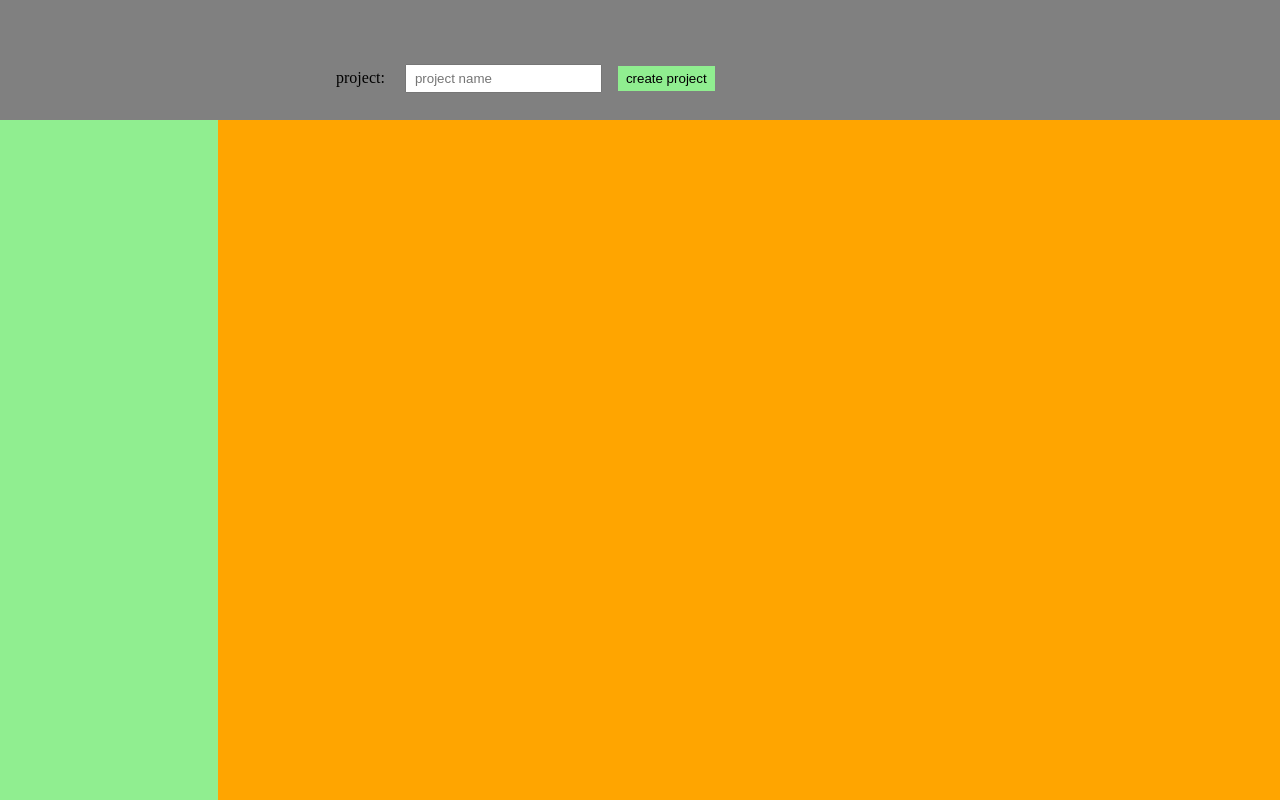
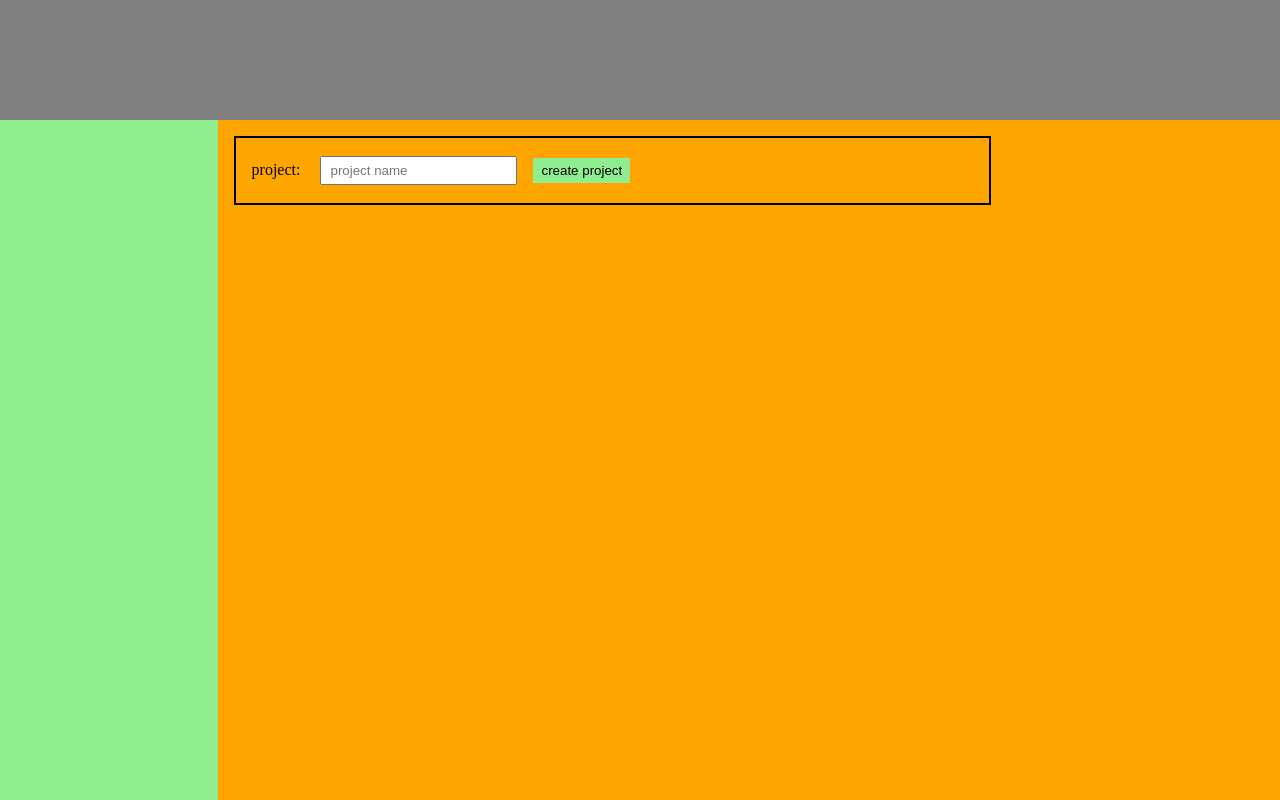
Before and after one commit to bambooOctopus/odin_todo, a website built with webpack: page dist/index.html in a window 1280 px wide. Built offline with nearby package versions, Linux system fonts and the light colour scheme.

Commit message:
body header div added

```diff
--- a/src/domUpdateModule.js
+++ b/src/domUpdateModule.js
@@ -5,11 +5,6 @@ import { projGridCard, projMainCard } from "./projCardModule";
 const header = () => {
     const headerDiv = document.createElement("div");
     headerDiv.classList.add("header-div");
-
-
-    const projForm = projectForm();
-    projForm.classList.add("proj-form");
-    headerDiv.appendChild(projForm)
 
     return headerDiv
 };
@@ -27,6 +22,12 @@ const projGridDiv = () => {
     gridDiv.classList.add("proj-grid-div");
     gridDiv.id = "proj-grid-div"
 
+    const bodyHeader = document.getElementById("body-header-div");
+    console.log(bodyHeader);
+
+    //bodyHeader.appendChild(projForm)
+
+
     return gridDiv;
 
 }
@@ -40,10 +41,22 @@ const projMainDiv = () => {
 
 };
 
+const bodyHeader = () => {
+    const bodyHeader = document.createElement("div");
+    bodyHeader.classList.add("body-header-div");
+    bodyHeader.id = "body-header-div";
+
+    return bodyHeader
+}
+
 const body = () => {
     const bodyDiv = document.createElement("div");
     bodyDiv.classList.add("body-div");
-    bodyDiv.id = "body-div"
+    bodyDiv.id = "body-div";
+
+    bodyDiv.appendChild(bodyHeader());
+
+
     bodyDiv.appendChild(projGridDiv());
 
     return bodyDiv;
@@ -54,8 +67,15 @@ const appendBody = (element) => {
     const bodyDiv = document.getElementById("body-div");
     console.log(bodyDiv);
     bodyDiv.innerHTML = "";
+    bodyDiv.appendChild(bodyHeader());
     bodyDiv.appendChild(element);
 };
+
+const appendBodyHeader = (element) => {
+    const bodyHeader = document.getElementById("body-header-div");
+    bodyHeader.innerText = ""
+    bodyHeader.appendChild(element);
+}
 
 
 
@@ -96,6 +116,7 @@ const appendMainDiv = (element) => {
 const homeScreen = () => {
     layOut();
     appendBody(projGridDiv());
+    appendBodyHeader(projectForm());
     // 1. layout
     // 2. project form
     // 3. current projects
--- a/src/style.css
+++ b/src/style.css
@@ -37,6 +37,15 @@
 
 }
 
+.body-header-div {
+    height: 10%;
+    width: 70%;
+    border: solid 2px black;
+    display: flex;
+    align-items: center;
+    padding: 0rem 1rem;
+}
+
 .body-div {
     grid-row-start: 2;
     grid-row-end: 3;
@@ -54,12 +63,6 @@
     grid-template-columns: repeat(4, 200px);
     grid-template-rows: repeat(12, 200px);
     overflow: scroll;
-}
-
-
-.proj-form {
-    margin-left: 20rem;
-    margin-top: 2rem;
 }
 
 .text-input {
```
